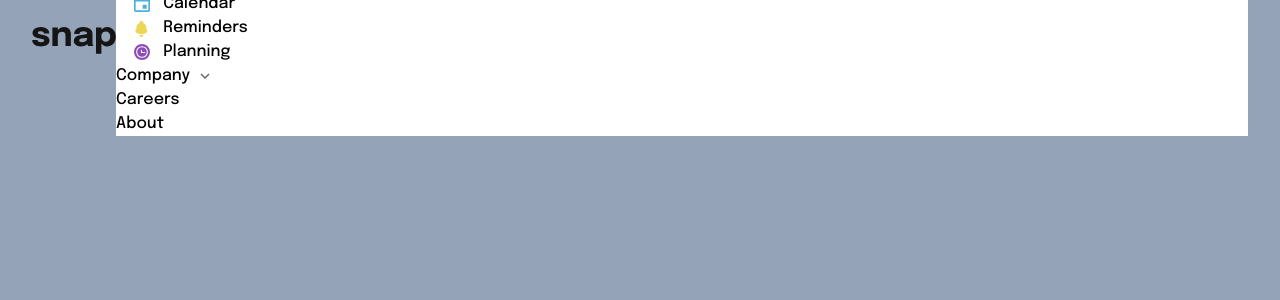
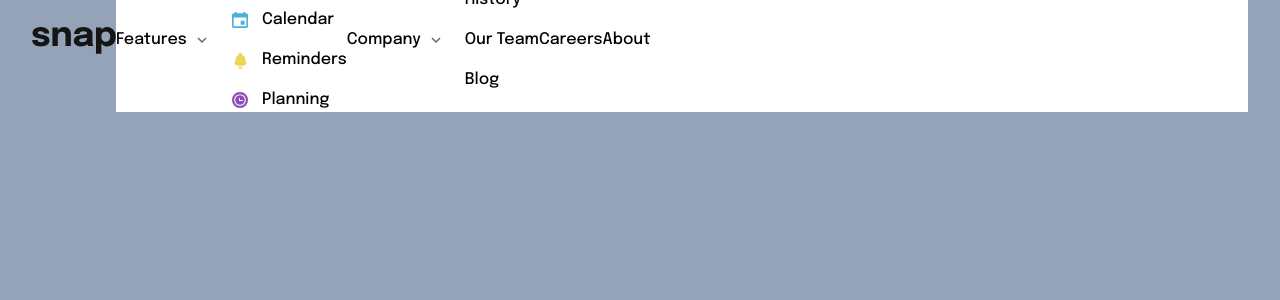
Before and after one commit to soewaiyanag/intro-section-with-dropdown-navigation, a React app: page / in a window 1280 px wide. Shown: the top 300 px of the page. Built offline with nearby package versions, Linux system fonts and the light colour scheme.

Commit message:
add CompanyLists

```diff
--- /dev/null
+++ b/src/components/Nav/CompanyLists.js
@@ -0,0 +1,15 @@
+import React from "react";
+
+const companyItems = ["History", "Our Team", "Blog"];
+
+const CompanyLists = () => {
+  return (
+    <ul className="space-y-4">
+      {companyItems.map((companyItem) => {
+        return <li>{companyItem}</li>;
+      })}
+    </ul>
+  );
+};
+
+export default CompanyLists;
--- a/src/components/Nav/Dropdown.js
+++ b/src/components/Nav/Dropdown.js
@@ -8,7 +8,7 @@ const Dropdown = ({ label, lists }) => {
         {label}
         <img src={arrow} alt="arrow icon" />
       </li>
-      {lists}
+      <div className="pl-6">{lists}</div>
     </>
   );
 };
--- a/src/components/Nav/FeaturesLists.js
+++ b/src/components/Nav/FeaturesLists.js
@@ -24,7 +24,7 @@ const featuresItems = [
 ];
 
 const FeatureList = ({ name, icon }) => (
-  <li className="items-center grid grid-cols-[1.2rem_1fr] pl-4">
+  <li className="items-center grid grid-cols-[1.2rem_1fr]">
     <img className="justify-self-center" src={icon} alt="icon" />
     <a className="ml-3" href="#">
       {name}
@@ -34,7 +34,7 @@ const FeatureList = ({ name, icon }) => (
 
 const FeaturesLists = () => {
   return (
-    <ul>
+    <ul className="space-y-4">
       {featuresItems.map((featuresItem) => {
         return (
           <FeatureList
--- a/src/components/Nav/NavLists.js
+++ b/src/components/Nav/NavLists.js
@@ -1,4 +1,5 @@
 import React from "react";
+import CompanyLists from "./CompanyLists";
 import Dropdown from "./Dropdown";
 import FeaturesLists from "./FeaturesLists";
 
@@ -6,11 +7,12 @@ const NavLists = () => {
   return (
     <ul
       className="fixed inset-0 left-auto bg-white
-                w-44 pl-4 pt-20
-                md:static md:p-0 md:w-full"
+                w-44 pl-4 pt-20 space-y-4
+                md:static md:p-0 md:space-y-0 md:w-full
+                md:flex md:items-center"
     >
       <Dropdown label={"Features"} lists={<FeaturesLists />} />
-      <Dropdown label={"Company"} lists={<></>} />
+      <Dropdown label={"Company"} lists={<CompanyLists />} />
       <li>
         <a href="#">Careers</a>
       </li>
```
